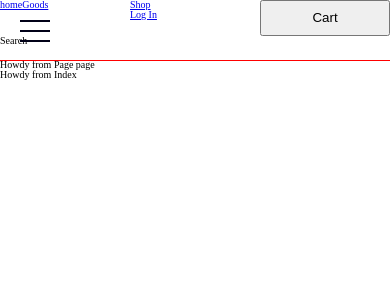
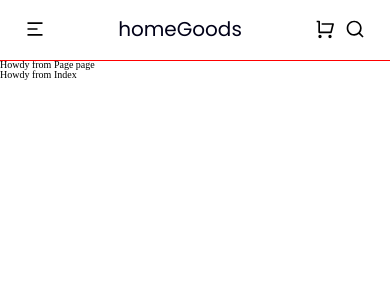
Before and after one commit to mackraw/store, a Next.js app: page / in a window 390 px wide. Shown: the top 300 px of the page. Built offline with nearby package versions, Linux system fonts and the light colour scheme.

Commit message:
first mobile version of the nav

```diff
--- a/components/Header.js
+++ b/components/Header.js
@@ -1,24 +1,38 @@
 import Link from 'next/link';
+import { RiShoppingCartLine, RiSearchLine, RiMenu2Line, RiCloseFill } from 'react-icons/ri';
 
 export default function Header() {
   return (
-    <header className="site-header">
-      <div className="burger-btn-wrapper">
-        <div className="burger-btn"></div>
-      </div>
-      <Link href='/'><a className='logo'>homeGoods</a></Link>
-      <nav className="nav">
+    <header className='site-header container-inner'>
+      <span className='burger-btn'>
+        <RiMenu2Line />
+        <RiCloseFill className='is-hidden' />
+      </span>
+      <Link href='/'>
+        <a className='logo'>homeGoods</a>
+      </Link>
+      <nav className='nav is-hidden'>
         <ul>
           <li className='nav-item'>
-            <Link href='/shop'><a className='nav-link'>Shop </a></Link>
+            <Link href='/shop'>
+              <a className='nav-link'>Shop </a>
+            </Link>
           </li>
           <li className='nav-item'>
-            <Link href='/login'><a className='nav-link'>Log In</a></Link>
+            <Link href='/login'>
+              <a className='nav-link'>Log In</a>
+            </Link>
           </li>
         </ul>
       </nav>
-      <button type='button' className='cart'>Cart</button>
-      <div className='nav-search'>Search</div>
+      <div>
+        <span className='cart'>
+          <RiShoppingCartLine />
+        </span>
+        <span className='nav-search'>
+          <RiSearchLine />
+        </span>
+      </div>
     </header>
   );
 }
--- a/components/styles/base/_fonts.sass
+++ b/components/styles/base/_fonts.sass
@@ -0,0 +1,5 @@
+@font-face
+  font-family: 'Poppins'
+  src: url('./../../../public/static/pop.woff') format('woff')
+  font-weight: normal
+  font-style: normal
--- /dev/null
+++ b/components/styles/base/_global.sass
@@ -0,0 +1,5 @@
+.container-outer
+  max-width: 90vw
+  margin: 0 auto
+.container-inner
+  padding: 0 5vw
--- a/components/styles/base/_index.sass
+++ b/components/styles/base/_index.sass
@@ -1,3 +1,4 @@
 @forward '_reset'
 @forward '_variables'
 @forward '_fonts'
+@forward '_global'
--- a/components/styles/layout/_header.sass
+++ b/components/styles/layout/_header.sass
@@ -1,39 +1,27 @@
 @use './../base' as *
+@use './../state' as *
 
 .site-header
   outline: 1px solid red
-  display: grid
-  grid-template-columns: repeat(3, 1fr)
+  display: flex
+  justify-content: space-between
+  align-items: center
   height: 6em
 
-.burger-btn-wrapper
-  position: absolute
+.burger-btn,
+.cart,
+.nav-search
+  display: inline-block
+  font-size: 2em
+  padding: 0.25em
   cursor: pointer
-  height: 4em
-  left: 2em
-  top: 1em
-  z-index: 10
+
+.burger-btn
   @media (min-width: 768px)
     display: none
 
-.burger-btn
-  position: relative
-  top: 50%
-  @media (min-width: 768px)
-    display: none
-  &::before
-    top: 1rem
-  &::after
-    bottom: 1rem
-  &,
-  &::before,
-  &::after
-    width: 3rem
-    height: 2px
-    background-color: $darkblue
-    transition: all 350ms ease-in-out
-  &::before,
-  &::after
-    position: absolute
-    content: ''
-    left: 0
+.logo
+  text-decoration: none
+  font-size: 2em
+  font-family: Poppins, sans-serif
+  color: $darkblue
--- /dev/null
+++ b/components/styles/state/_index.sass
@@ -0,0 +1 @@
+@forward './_state'
--- /dev/null
+++ b/components/styles/state/_state.sass
@@ -0,0 +1,2 @@
+.is-hidden
+  display: none
```
